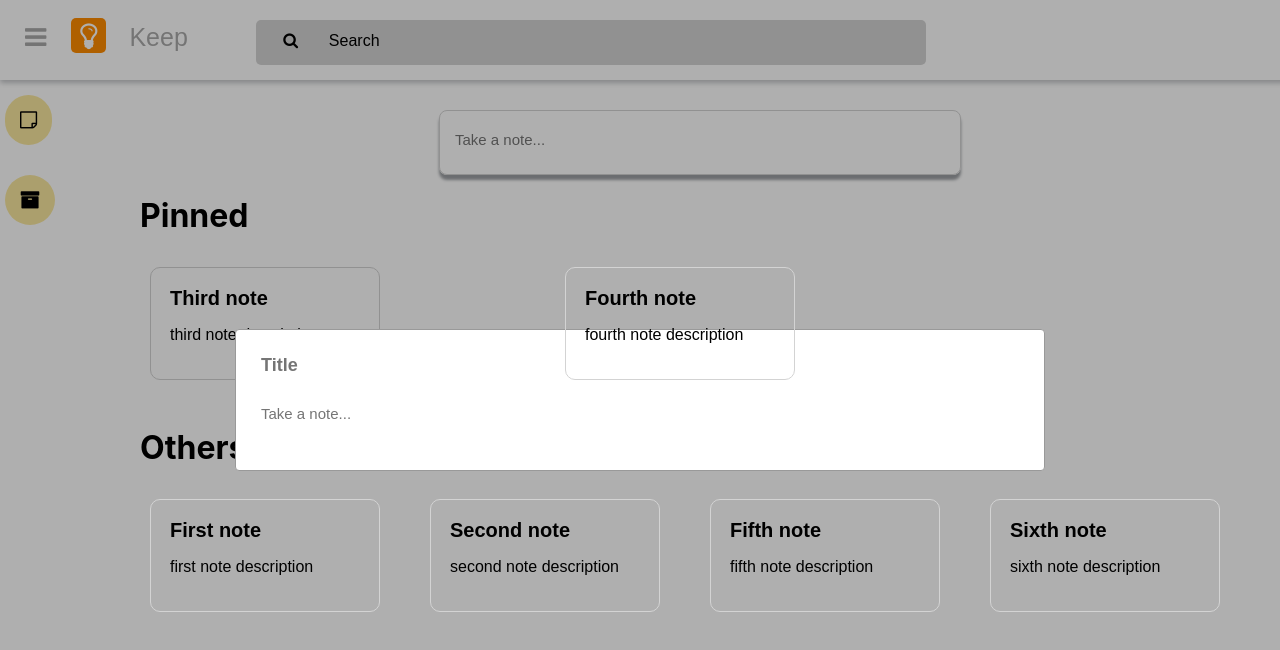
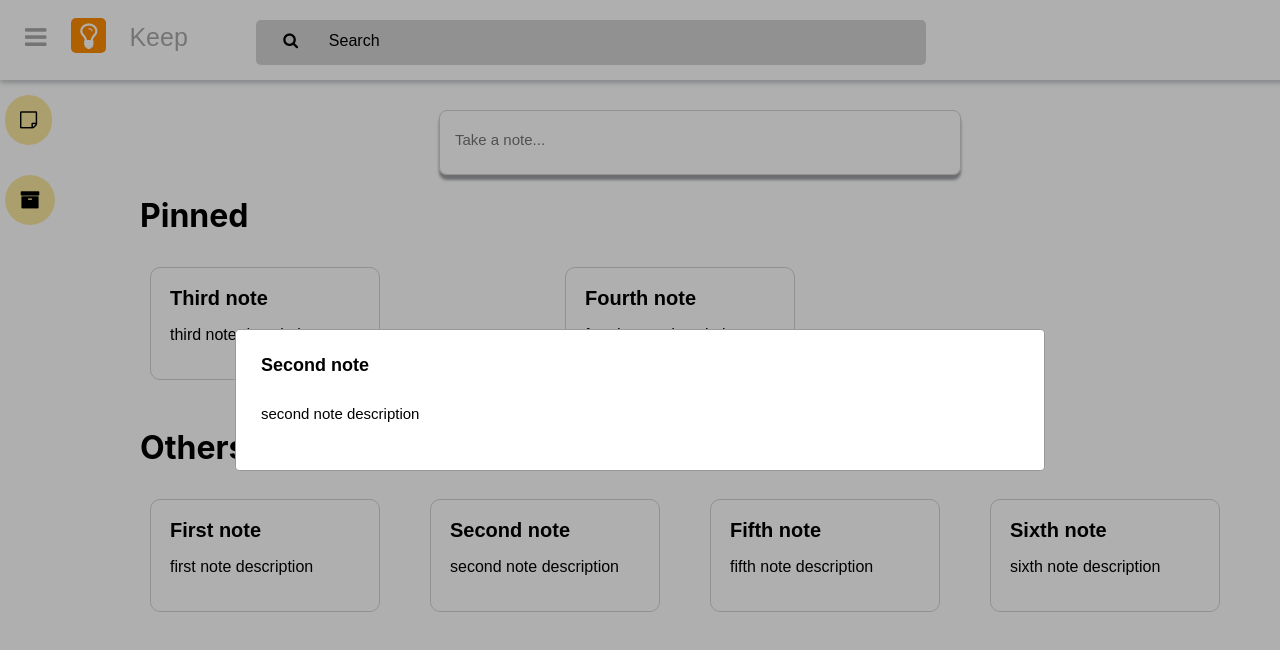
Before and after one commit to smita-parkhi/my-gkeep, a React (Create React App) app: page / in a window 1280 px wide. Both pictures are taken after a click on the element 371 px from the left and 275 px from the top of the page. Shown: the top 650 px of the page. Built offline with nearby package versions, Linux system fonts and the light colour scheme.

Commit message:
update values of object

```diff
--- a/src/ActivePages/Notes.jsx
+++ b/src/ActivePages/Notes.jsx
@@ -1,17 +1,13 @@
 import React, { useState } from 'react';
 import Card from '../card/Card'
-import Textarea from '../TextArea/TextArea';
+import Textarea from '../TextArea/TextArea'
 import Popup from '../PopUp/PopUp'
 
-import './Notes.scss';
-
-
-
-
+import './Notes.scss'
 
 export default function Notes(props) {
-  const [adddata, setadddata] = useState()
-  const [showPopUp,setPopUp]=useState(false)
+  const [showEditWindow, setEditWindow] = useState(false)
+  const [activeNote,setActiveNote]= useState(null)
 
   const [datas, setdatas] = useState([
     {
@@ -53,10 +49,7 @@ export default function Notes(props) {
   ]);
 
   const handlePinClick = (note) => {
-    console.log("gdhjdk")
-    console.log(note);
     var clonedArray = JSON.parse(JSON.stringify(datas))
-
     for (var index = 0; index < clonedArray.length; index++) {
       if (note.id === clonedArray[index].id) {
         console.log("true");
@@ -69,38 +62,63 @@ export default function Notes(props) {
       }
     }
   }
+
+  const handleUpdateNote = (updatedNote) => {
+    let clonedArray = JSON.parse(JSON.stringify(datas))
+    for (var index = 0; index < clonedArray.length; index++) {
+      if (updatedNote.id === clonedArray[index].id) {
+        clonedArray[index] = updatedNote
+        setdatas(clonedArray)
+      }
+    }
+  }
+
   const togglehandleClick = (newNote) => {
     let clonedArray = JSON.parse(JSON.stringify(datas))
     clonedArray.push(newNote);
     setdatas(clonedArray)
   }
 
+  const handleNoteClick = (note) => {
+    setEditWindow(true)
+    setActiveNote(note)
+  }
+
   return (
-    <div className='component-container'>
+    <div className='component-container' >
       <div className='textarea_input'>
         <Textarea
-          handleClickOutsideCallBack={(newNote) => togglehandleClick(newNote)} />
+          handleClickOutsideCallBack={(newNote) => togglehandleClick(newNote)}
+        />
       </div>
+
       <h1>Pinned</h1>
       <div className='card_item'>
-        {/* {notes.map(note => <Card note={note} />)} */}
-        {datas.filter(datas => datas.status === "pinned").map(note => <Card note={note}
-          pinClickHandleCallback={(note) => handlePinClick(note)} />)}
+        {datas.filter(datas => datas.status === "pinned").map(note => <Card
+          note={note}
+          key={note.id}
+          pinClickHandleCallback={(note) => handlePinClick(note)}
+          noteClickCallback={(note)=>handleNoteClick(note)}
+        />)}
       </div>
-      <div>
-        <h1>Others</h1>
-        <div className='card_item'>
-          {/* {notes.map(note => <Card note={note} />)} */}
-          {datas.filter(datas => datas.status === "active").map(note => <Card note={note}
-            pinClickHandleCallback={(note) => handlePinClick(note)}
 
-          />)}
-        </div>
+      <h1>Others</h1>
+      <div className='card_item'>
+        {datas.filter(datas => datas.status === "active").map(note => <Card
+          key={note.id}
+          note={note}
+          pinClickHandleCallback={(note) => handlePinClick(note)}
+          noteClickCallback={(note)=>handleNoteClick(note)}
+        />)}
       </div>
-      {/* <div>
-        <Popup />
-      </div> */}
-      {props.children}
+
+      <div className='popup-class'>
+        {showEditWindow ? <Popup
+          note={activeNote}
+          setEditWindow={setEditWindow}
+          updateNoteCallback={(updatedNote)=> handleUpdateNote(updatedNote)}
+        /> : null}
+      </div>
     </div>
   );
 };
--- a/src/Header/Header.jsx
+++ b/src/Header/Header.jsx
@@ -39,7 +39,7 @@ const Header = (props) => {
             <div className='search-textarea'>
 
                 <input className='text-search' type='text' />
-                <i class="fa fa-search" aria-hidden="true"></i>
+                <i className="fa fa-search" aria-hidden="true"></i>
                 <label className='search-label'>Search</label>
             </div>
         </div>
--- a/src/Navbar/Navbar.jsx
+++ b/src/Navbar/Navbar.jsx
@@ -14,13 +14,13 @@ export default function Navbar(props) {
 
       <div className='container_wrapper' style={{backgroundColor: showSidebarColor ? '#F9E79F ' : 'white'}}>
         <Link to='/' className='navbar_link'>
-          <i class="fa fa-sticky-note-o"></i>
+          <i className="fa fa-sticky-note-o"></i>
           <h4 className='link_heading'>Notes</h4></Link>
       </div>
 
       <div className='container_wrapper' style={{backgroundColor: showSidebarColor ? '#F9E79F' : 'white'}}>
         <Link className='navbar_link' to='/archive'>
-          <i class="fa fa-archive"></i>
+          <i className="fa fa-archive"></i>
           <h4 className='link_heading'>Archive</h4></Link>
       </div>
 
--- a/src/PopUp/PopUp.jsx
+++ b/src/PopUp/PopUp.jsx
@@ -1,25 +1,61 @@
 import React from 'react';
+import { useEffect, useRef } from 'react'
+import { useState } from 'react/cjs/react.development'
 
 import './popup.scss'
 
-const Popup = () =>{
-    return(
+const Popup = (props) => {
+    const ClickOutside = useRef(null)
+    const { setEditWindow, note, updateNoteCallback } = props
+
+    const [activeNote, setActiveNote] = useState(note)
+
+    const handleClickOutsideCard = (e) => {
+        if (!ClickOutside.current.contains(e.target)) {
+            setEditWindow(false)
+            updateNoteCallback(activeNote)
+        }
+    }
+
+    useEffect(() => {
+        document.addEventListener('mousedown', handleClickOutsideCard);
+        return () => document.removeEventListener('mousedown', handleClickOutsideCard);
+    })
+
+    const handleTitleChange = (event) => {
+        setActiveNote(prevState => ({
+            ...prevState,
+            title: event.target.value
+        }));
+    }
+
+    const handleDescriptionChange = (event) => {
+        let activeNoteCopy = JSON.parse(JSON.stringify(activeNote))
+        activeNoteCopy.description = event.target.value
+        setActiveNote(activeNoteCopy)
+    }
+
+    return (
         <div className='popup-window'>
-            <div className='pop-box'>
+            <div className='pop-box' ref={ClickOutside}>
                 <input
-                className='text_input'
-                type='text'
-                placeholder='Title'>
-
-                </input>
+                    className='text_input'
+                    type='text'
+                    placeholder='Title'
+                    name="title"
+                    value={activeNote.title}
+                    onChange={handleTitleChange}
+                />
                 <input
-                className='multiline_input'
-                type='textarea'
-                placeholder='Take a note...'>
-                </input>
+                    className='multiline_input'
+                    type='textarea'
+                    placeholder='Take a note...'
+                    name="description"
+                    value={activeNote.description}
+                    onChange={handleDescriptionChange}
+                />
             </div>
         </div>
-
     )
 }
 export default Popup;
--- a/src/card/Card.jsx
+++ b/src/card/Card.jsx
@@ -1,18 +1,15 @@
-import React, { useState } from 'react';
-import '../card/card.scss';
-import Popup from '../PopUp/PopUp'
+import React, { useState } from 'react'
 
+import '../card/card.scss'
 
+export default function Card(props) {
+    const [showPin, setPin] = useState(false);
 
-const Card = (props) => {
+    // callback
+    const { noteClickCallback } = props
 
-    const [showPin, setPin] = useState(false);
-    const [showText, setText] = useState(false);
-    const [showEditWindow, setEditWindow] = useState(false)
-
-    const pinned_note = () => {
-        setText(!showText);
-    };
+    // props
+    const { note } = props
 
     const MouseEnter = () => {
         setPin(true);
@@ -25,38 +22,31 @@ const Card = (props) => {
     const handleonPinClick = () => {
         props.pinClickHandleCallback(props.note)
     }
-    const CreateEditWindow = () => {
-        console.log("hii")
-        setEditWindow(true)
 
+    const handleNoteClick = () => {
+        noteClickCallback(note)
     }
 
-
-    const { title, description } = props.note
+    const { title, description } = note
     return (
         <div className='contain-wrapper'>
             <div className='Card-item'
                 onMouseEnter={MouseEnter}
                 onMouseLeave={MouseLeave}
-                onClick={CreateEditWindow}
+                onClick={handleNoteClick}
             >
-                <div className='icon-mark'>{showPin ? <i class="fa fa-check" ></i> : null}
-                </div>
+                <div className='icon-mark'>{showPin ? <i className="fa fa-check" ></i> : null}</div>
                 <div className='item'>
                     <h1 className='item-heading'>{title}</h1>
                     <p className='item-note'>{description}</p>
                 </div>
                 <div className='icon-pin' onClick={handleonPinClick}>
-                    {showPin ? <i class="fa fa-thumb-tack"></i> : null}
+                    {showPin ? <i className="fa fa-thumb-tack"></i> : null}
                 </div>
                 <div className='icon-delete'>
-                    {showPin ? <i class="fa fa-trash-o"></i> : null}
+                    {showPin ? <i className="fa fa-trash-o"></i> : null}
                 </div>
             </div>
-
-            {showEditWindow ? <Popup /> : null}
         </div>
     )
-
 }
-export default Card;
```
Also changed, not shown: 2 other files (tests, documents, lock files or other folders).
